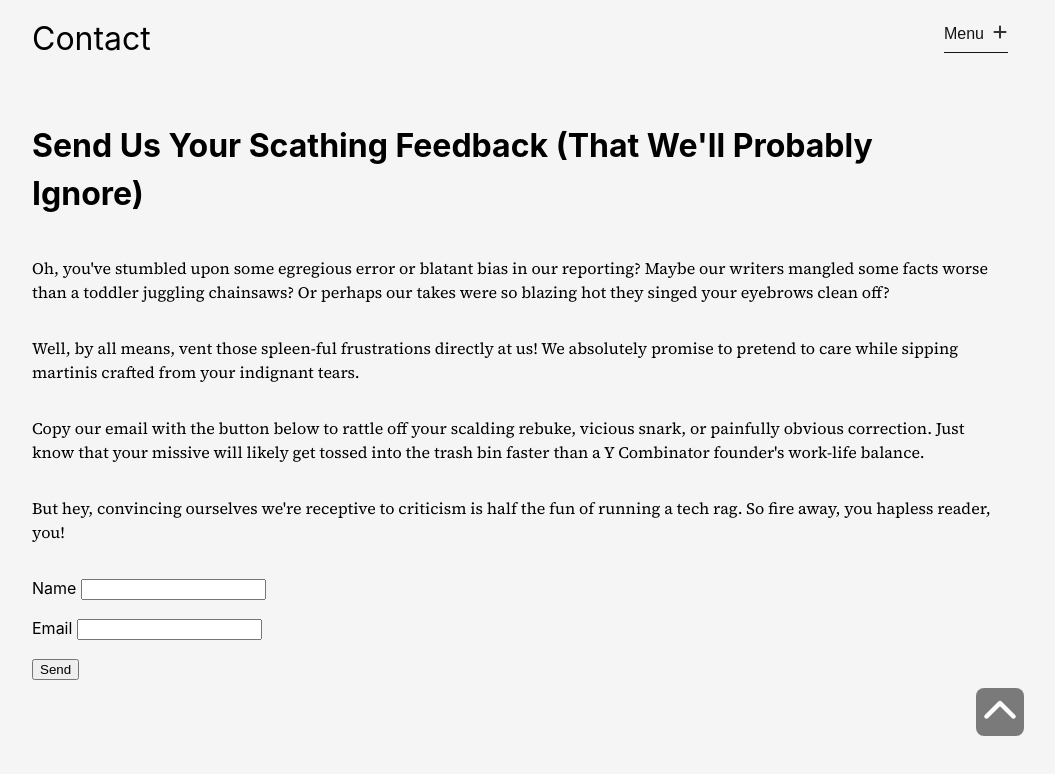
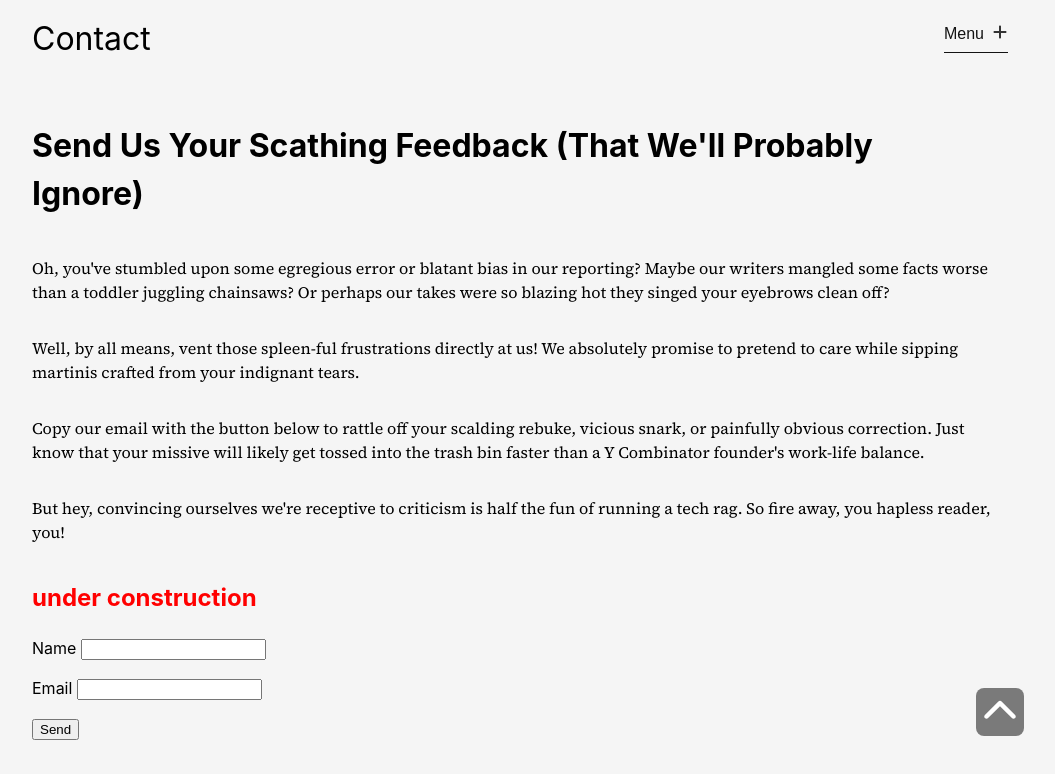
Before and after one commit to orbithammer/theGlitch, a React (Vite) app: page /contact in a window 1280 px wide. Shown: the top 774 px of the page, without its empty margins (128-1183 px from the left). Built offline with nearby package versions, Linux system fonts and the light colour scheme; a web font is replaced by a local one.

Commit message:
Update contact.tsx

```diff
--- a/src/pages/contact.tsx
+++ b/src/pages/contact.tsx
@@ -7,6 +7,9 @@ const StyledTextWrapper = styled.div`
     font-family: "Source Serif 4", serif;
 `
 
+const StyledH2 = styled.h2`
+    color: red;
+`
 const ContactPage: React.FC = () => {
   return (
     <>
@@ -18,6 +21,7 @@ const ContactPage: React.FC = () => {
             <p>Copy our email with the button below to rattle off your scalding rebuke, vicious snark, or painfully obvious correction. Just know that your missive will likely get tossed into the trash bin faster than a Y Combinator founder's work-life balance.</p>
             <p>But hey, convincing ourselves we're receptive to criticism is half the fun of running a tech rag. So fire away, you hapless reader, you!</p>
         </StyledTextWrapper>
+        <StyledH2>under construction</StyledH2>
         <form name="contact" data-netlify>
             <p>
                 <label>Name <input type="text" name="name" /></label>
```
